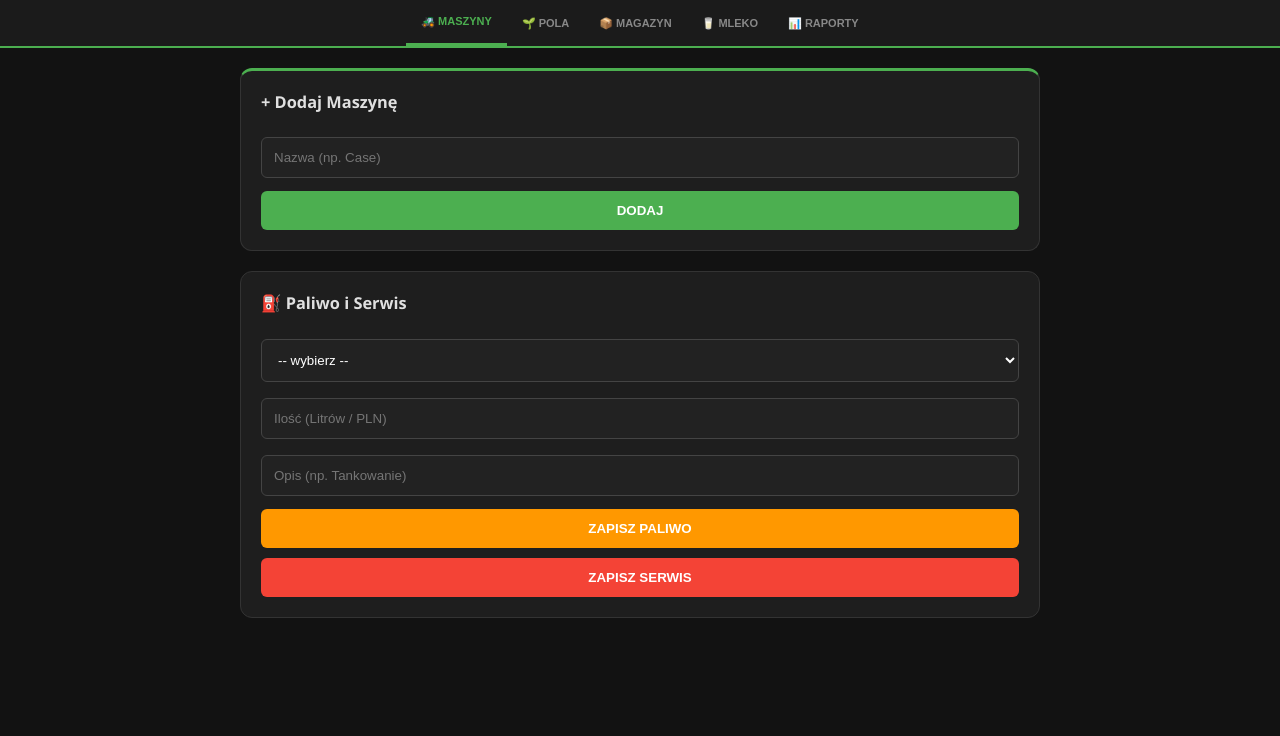
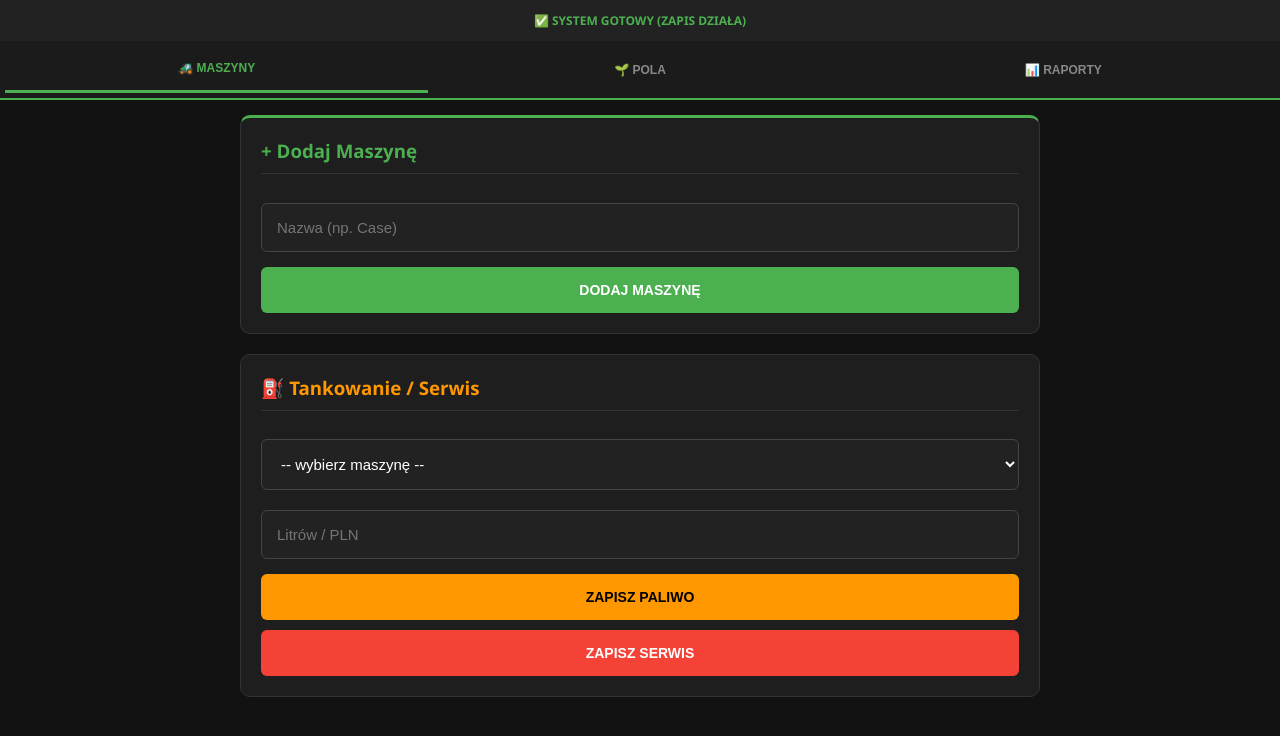
Before and after one commit to agro-system801/moje-gospodarstwo, a plain HTML site: page index.html in a window 1280 px wide. Drawn offline with Linux system fonts and the light colour scheme.

Commit message:
Update index.html

```diff
--- a/index.html
+++ b/index.html
@@ -2,207 +2,130 @@
 <html lang="pl">
 <head>
     <meta charset="UTF-8">
-    <meta name="viewport" content="width=device-width, initial-scale=1.0, maximum-scale=1.0, user-scalable=no">
-    <title>AgroManager Elite v30</title>
+    <meta name="viewport" content="width=device-width, initial-scale=1.0">
+    <title>AgroManager Elite v31</title>
     <style>
-        :root { --p: #4caf50; --s: #2196f3; --a: #ff9800; --r: #f44336; --m: #00bcd4; --bg: #121212; --card: #1e1e1e; --txt: #e0e0e0; }
-        body { font-family: 'Segoe UI', sans-serif; background: var(--bg); color: var(--txt); margin: 0; padding: 0; font-size: 14px; }
-
-        nav { background: #1b1b1b; border-bottom: 2px solid var(--p); display: flex; justify-content: center; position: sticky; top: 0; z-index: 1000; flex-wrap: wrap; }
-        nav button { background: none; border: none; color: #888; padding: 15px; cursor: pointer; font-weight: bold; text-transform: uppercase; font-size: 11px; }
-        nav button.active { color: var(--p); border-bottom: 3px solid var(--p); }
-
-        .container { max-width: 800px; margin: 20px auto; padding: 0 15px; }
-        .card { background: var(--card); padding: 20px; border-radius: 12px; border: 1px solid #333; margin-bottom: 20px; }
-
-        .tab-content { display: none; }
-        .tab-content.active { display: block; }
-
-        input, select { width: 100%; padding: 12px; margin: 8px 0; background: #222; border: 1px solid #444; color: #fff; border-radius: 6px; box-sizing: border-box; }
-        button.btn { width: 100%; padding: 12px; border: none; border-radius: 6px; color: white; font-weight: bold; cursor: pointer; margin-top: 5px; }
-
-        .report-card { background: #181818; padding: 15px; border-radius: 10px; margin-bottom: 20px; border-left: 4px solid var(--p); }
-        h4 { margin-top: 0; color: var(--p); }
-        table { width: 100%; border-collapse: collapse; font-size: 12px; margin-top: 10px; }
-        th, td { padding: 8px; border-bottom: 1px solid #222; text-align: left; }
+        body { font-family: 'Segoe UI', sans-serif; background: #121212; color: #eee; margin: 0; }
+        #status { text-align: center; padding: 12px; font-weight: bold; background: #222; font-size: 12px; text-transform: uppercase; }
+        .nav { display: flex; background: #1b1b1b; padding: 5px; border-bottom: 2px solid #4caf50; position: sticky; top: 0; }
+        .nav button { flex: 1; background: none; border: none; color: #888; padding: 15px 5px; font-weight: bold; cursor: pointer; font-size: 12px; }
+        .nav button.active { color: #4caf50; border-bottom: 3px solid #4caf50; }
+        .tab { display: none; padding: 15px; max-width: 800px; margin: auto; }
+        .card { background: #1e1e1e; padding: 20px; border-radius: 10px; margin-bottom: 20px; border: 1px solid #333; }
+        h3 { margin-top: 0; border-bottom: 1px solid #333; padding-bottom: 10px; }
+        input, select { width: 100%; padding: 15px; margin: 10px 0; background: #222; border: 1px solid #444; color: #fff; border-radius: 6px; box-sizing: border-box; font-size: 15px; }
+        .btn { width: 100%; padding: 15px; border: none; border-radius: 6px; font-weight: bold; color: #fff; cursor: pointer; font-size: 14px; margin-top: 5px; }
+        table { width: 100%; border-collapse: collapse; margin-top: 15px; font-size: 13px; }
+        th, td { padding: 10px; text-align: left; border-bottom: 1px solid #333; }
+        th { color: #4caf50; }
     </style>
 </head>
 <body>
 
-<nav>
-    <button onclick="tab('maszyny', this)" class="active">🚜 MASZYNY</button>
-    <button onclick="tab('pola', this)">🌱 POLA</button>
-    <button onclick="tab('magazyn', this)">📦 MAGAZYN</button>
-    <button onclick="tab('mleko', this)">🥛 MLEKO</button>
-    <button onclick="tab('raporty', this)">📊 RAPORTY</button>
-</nav>
+<div id="status" style="color: #ffeb3b;">⏳ Trwa ładowanie systemu... Jeśli to czytasz, przeglądarka całkowicie zablokowała skrypty!</div>
 
-<div class="container">
-    <div id="ostrzezenie" style="display:none; background:#f44336; color:white; padding:15px; border-radius:8px; margin-bottom:20px; font-weight:bold; text-align:center;">
-        ⚠️ PRZEGLĄDARKA BLOKUJE ZAPIS! Wyjdź z trybu Prywatnego / wyłącz AdBlocka!
+<div class="nav">
+    <button id="b_m" onclick="go('m')">🚜 MASZYNY</button>
+    <button id="b_p" onclick="go('p')">🌱 POLA</button>
+    <button id="b_r" onclick="go('r')">📊 RAPORTY</button>
 </div>
 
-    <div id="maszyny" class="tab-content active">
-        <div class="card" style="border-top: 3px solid var(--p)">
-            <h3 style="margin-top:0">+ Dodaj Maszynę</h3>
-            <input type="text" id="m_name" placeholder="Nazwa (np. Case)">
-            <button class="btn" style="background:var(--p)" onclick="addM()">DODAJ</button>
+<div id="t_m" class="tab">
+    <div class="card" style="border-top: 3px solid #4caf50;">
+        <h3 style="color:#4caf50;">+ Dodaj Maszynę</h3>
+        <input type="text" id="m_in" placeholder="Nazwa (np. Case)">
+        <button class="btn" style="background:#4caf50;" onclick="addM()">DODAJ MASZYNĘ</button>
     </div>
     <div class="card">
-            <h3 style="margin-top:0">⛽ Paliwo i Serwis</h3>
-            <select id="m_list"></select>
-            <input type="number" id="m_val" placeholder="Ilość (Litrów / PLN)">
-            <input type="text" id="m_desc" placeholder="Opis (np. Tankowanie)">
-            <button class="btn" style="background:var(--a)" onclick="saveH('PALIWO')">ZAPISZ PALIWO</button>
-            <button class="btn" style="background:var(--r); margin-top:10px;" onclick="saveH('SERWIS')">ZAPISZ SERWIS</button>
+        <h3 style="color:#ff9800;">⛽ Tankowanie / Serwis</h3>
+        <select id="m_sel"></select>
+        <input type="number" id="m_val" placeholder="Litrów / PLN">
+        <button class="btn" style="background:#ff9800; color:#000;" onclick="addH('PALIWO')">ZAPISZ PALIWO</button>
+        <button class="btn" style="background:#f44336; margin-top:10px;" onclick="addH('SERWIS')">ZAPISZ SERWIS</button>
     </div>
 </div>
 
-    <div id="pola" class="tab-content">
-        <div class="card" style="border-top: 3px solid var(--s)">
-            <h3 style="margin-top:0">+ Nowe Pole</h3>
-            <input type="text" id="p_name" placeholder="Nazwa pola">
-            <input type="number" id="p_ha" placeholder="Hektary">
-            <button class="btn" style="background:var(--s)" onclick="addP()">DODAJ POLE</button>
-        </div>
-        <div class="card">
-            <h3 style="margin-top:0">🌱 Zabieg na polu</h3>
-            <select id="p_list"></select>
-            <input type="text" id="z_desc" placeholder="Środek / Opis pracy">
-            <input type="number" id="z_cost" placeholder="Koszt całkowity (PLN)">
-            <button class="btn" style="background:var(--s)" onclick="saveH('POLE')">ZAPISZ PRACĘ</button>
+<div id="t_p" class="tab">
+    <div class="card" style="border-top: 3px solid #2196f3;">
+        <h3 style="color:#2196f3;">+ Dodaj Pole</h3>
+        <input type="text" id="p_in" placeholder="Nazwa pola">
+        <button class="btn" style="background:#2196f3;" onclick="addP()">DODAJ POLE</button>
     </div>
 </div>
 
-    <div id="magazyn" class="tab-content">
-        <div class="card" style="border-top: 3px solid var(--a)">
-            <h3 style="margin-top:0">📦 Magazyn Zboża</h3>
-            <input type="text" id="st_name" placeholder="Towar (np. Rzepak)">
-            <input type="number" id="st_qty" placeholder="Ilość ton">
-            <input type="number" id="st_price" placeholder="Cena za tonę (sprzedaż)">
-            <button class="btn" style="background:var(--p)" onclick="saveH('MAG_IN')">PRZYJMIJ NA STAN</button>
-            <button class="btn" style="background:var(--a); margin-top:10px;" onclick="saveH('MAG_OUT')">SPRZEDAJ</button>
-        </div>
-    </div>
-
-    <div id="mleko" class="tab-content">
-        <div class="card" style="border-top: 3px solid var(--m)">
-            <h3 style="margin-top:0">🥛 Mleko</h3>
-            <input type="number" id="milk_qty" placeholder="Ilość litrów">
-            <button class="btn" style="background:var(--m)" onclick="saveH('MLEKO')">ZAPISZ UDOJ</button>
-        </div>
-    </div>
-
-    <div id="raporty" class="tab-content">
-        <div id="reports-output"></div>
-        <button onclick="clearData()" style="color:#ff4444; background:none; border:1px solid #ff4444; border-radius:5px; padding:15px; cursor:pointer; width:100%; margin-top:20px; font-weight:bold;">⚠️ WYCZYŚĆ WSZYSTKO</button>
-    </div>
-
+<div id="t_r" class="tab">
+    <div class="card" id="rep_out" style="border-top: 3px solid #9c27b0;"></div>
 </div>
 
 <script>
     let db = { m: [], p: [], h: [] };
+    let memoryWorks = true;
 
-    // BEZPIECZNE ŁADOWANIE Z PAMIĘCI (Zabezpieczenie przed błędem Opery)
+    // MAGIA ODPORNOŚCI NA BŁĘDY OPERY
+    window.onload = function() {
         try {
-        let zapis = localStorage.getItem('agro_v30');
-        if(zapis) db = JSON.parse(zapis);
+            let saved = localStorage.getItem('agro_v31');
+            if(saved) db = JSON.parse(saved);
+            document.getElementById('status').innerText = "✅ SYSTEM GOTOWY (Zapis działa)";
+            document.getElementById('status').style.color = "#4caf50";
         } catch(e) {
-        document.getElementById('ostrzezenie').style.display = 'block';
+            memoryWorks = false;
+            document.getElementById('status').innerText = "⚠️ BŁĄD ZAPISU! (Wyłącz tryb prywatny / tarcze w Operze). Zapis działa tylko tymczasowo.";
+            document.getElementById('status').style.color = "#f44336";
         }
+        go('m');
+    };
 
-    function tab(id, btn) {
-        document.querySelectorAll('.tab-content').forEach(t => t.classList.remove('active'));
-        document.querySelectorAll('nav button').forEach(b => b.classList.remove('active'));
-        document.getElementById(id).classList.add('active');
-        btn.classList.add('active');
+    function go(id) {
+        document.querySelectorAll('.tab').forEach(t => t.style.display = 'none');
+        document.querySelectorAll('.nav button').forEach(b => b.classList.remove('active'));
+        document.getElementById('t_' + id).style.display = 'block';
+        document.getElementById('b_' + id).classList.add('active');
         render();
     }
 
     function addM() {
-        let n = document.getElementById('m_name').value;
-        if(n) { db.m.push(n); document.getElementById('m_name').value=''; save(); }
+        let v = document.getElementById('m_in').value;
+        if(v) { db.m.push(v); document.getElementById('m_in').value=''; save(); }
     }
 
     function addP() {
-        let n = document.getElementById('p_name').value;
-        let h = document.getElementById('p_ha').value;
-        if(n && h) { db.p.push({n:n, h:h}); document.getElementById('p_name').value=''; document.getElementById('p_ha').value=''; save(); }
+        let v = document.getElementById('p_in').value;
+        if(v) { db.p.push(v); document.getElementById('p_in').value=''; save(); }
     }
 
-    function saveH(type) {
-        let date = new Date().toLocaleDateString();
-
-        if(type === 'PALIWO' || type === 'SERWIS') {
-            let m = document.getElementById('m_list').value;
-            let v = document.getElementById('m_val').value;
-            let d = document.getElementById('m_desc').value || '-';
-            if(m && v) { db.h.push({d:date, cat:type, obj:m, desc:d, val:v + (type==='PALIWO'?' L':' PLN')}); document.getElementById('m_val').value=''; document.getElementById('m_desc').value=''; save(); }
-        }
-        else if(type === 'POLE') {
-            let p = document.getElementById('p_list').value;
-            let c = document.getElementById('z_cost').value;
-            let d = document.getElementById('z_desc').value || '-';
-            if(p && c) { db.h.push({d:date, cat:type, obj:p, desc:d, val:c + ' PLN'}); document.getElementById('z_cost').value=''; document.getElementById('z_desc').value=''; save(); }
-        }
-        else if(type === 'MAG_IN' || type === 'MAG_OUT') {
-            let n = document.getElementById('st_name').value;
-            let q = document.getElementById('st_qty').value;
-            let p = document.getElementById('st_price').value || '';
-            let desc = type === 'MAG_IN' ? 'Przyjęto' : ('Sprzedaż' + (p ? ` (${p} zł/t)` : ''));
-            let val = type === 'MAG_IN' ? (q + ' t') : ('-' + q + ' t');
-            if(n && q) { db.h.push({d:date, cat:'MAGAZYN', obj:n, desc:desc, val:val}); document.getElementById('st_qty').value=''; save(); }
-        }
-        else if(type === 'MLEKO') {
-            let q = document.getElementById('milk_qty').value;
-            if(q) { db.h.push({d:date, cat:'MLEKO', obj:'Obora', desc:'Udoj', val:q + ' L'}); document.getElementById('milk_qty').value=''; save(); }
+    function addH(type) {
+        let obj = document.getElementById('m_sel').value;
+        let val = document.getElementById('m_val').value;
+        if(obj && val) {
+            db.h.push({ d: new Date().toLocaleDateString(), t: type, o: obj, v: val });
+            document.getElementById('m_val').value='';
+            save();
         }
     }
 
     function save() {
-        try {
-            localStorage.setItem('agro_v30', JSON.stringify(db));
-            alert("Dodano!");
-        } catch(e) {
-            alert("Nie mogłem zapisać na stałe. Wyłącz tryb prywatny w Operze!");
+        if(memoryWorks) {
+            try { localStorage.setItem('agro_v31', JSON.stringify(db)); } catch(e){}
         }
+        alert("✔️ Wykonano! Przejdź do zakładki RAPORTY.");
         render();
     }
 
-    function clearData() {
-        try { localStorage.clear(); } catch(e) {}
-        location.reload();
+    function render() {
+        let sel = document.getElementById('m_sel');
+        sel.innerHTML = '<option value="">-- wybierz maszynę --</option>';
+        db.m.forEach(x => sel.innerHTML += '<option value="'+x+'">'+x+'</option>');
+
+        let out = document.getElementById('rep_out');
+        out.innerHTML = '<h4 style="color:#4caf50;">🚜 Twoje Maszyny:</h4>' + (db.m.join(', ') || 'Brak dodanych maszyn.') +
+                        '<h4 style="color:#2196f3; margin-top:20px;">🌱 Twoje Pola:</h4>' + (db.p.join(', ') || 'Brak dodanych pól.');
+
+        let table = '<h4 style="color:#ff9800; margin-top:30px;">📋 Historia:</h4><table><tr><th>Data</th><th>Typ</th><th>Maszyna</th><th>Wartość</th></tr>';
+        db.h.forEach(x => table += '<tr><td>'+x.d+'</td><td>'+x.t+'</td><td>'+x.o+'</td><td><b>'+x.v+'</b></td></tr>');
+        table += '</table>';
+        out.innerHTML += table;
     }
-
-    function render() {
-        let ml = document.getElementById('m_list');
-        ml.innerHTML = '<option value="">-- wybierz --</option>';
-        db.m.forEach(m => ml.innerHTML += `<option value="${m}">${m}</option>`);
-
-        let pl = document.getElementById('p_list');
-        pl.innerHTML = '<option value="">-- wybierz --</option>';
-        db.p.forEach(p => pl.innerHTML += `<option value="${p.n}">${p.n} (${p.h} ha)</option>`);
-
-        let out = document.getElementById('reports-output');
-        out.innerHTML = "";
-        let cats = [
-            { id: 'PALIWO', c: 'var(--a)' }, { id: 'SERWIS', c: 'var(--r)' },
-            { id: 'POLE', c: 'var(--s)' }, { id: 'MAGAZYN', c: 'var(--p)' }, { id: 'MLEKO', c: 'var(--m)' }
-        ];
-
-        cats.forEach(c => {
-            let items = db.h.filter(x => x.cat === c.id);
-            let rows = items.map(x => `<tr><td>${x.d}</td><td>${x.obj}</td><td>${x.desc}</td><td><b>${x.val}</b></td></tr>`).join('');
-            out.innerHTML += `
-            <div class="report-card" style="border-left-color: ${c.c}">
-                <h4 style="color: ${c.c}">${c.id}</h4>
-                <table><tbody>${rows || '<tr><td>Brak wpisów</td></tr>'}</tbody></table>
-            </div>`;
-        });
-    }
-
-    render();
 </script>
-
 </body>
 </html>
```
Lines whose indentation alone changed are shown as unchanged.
